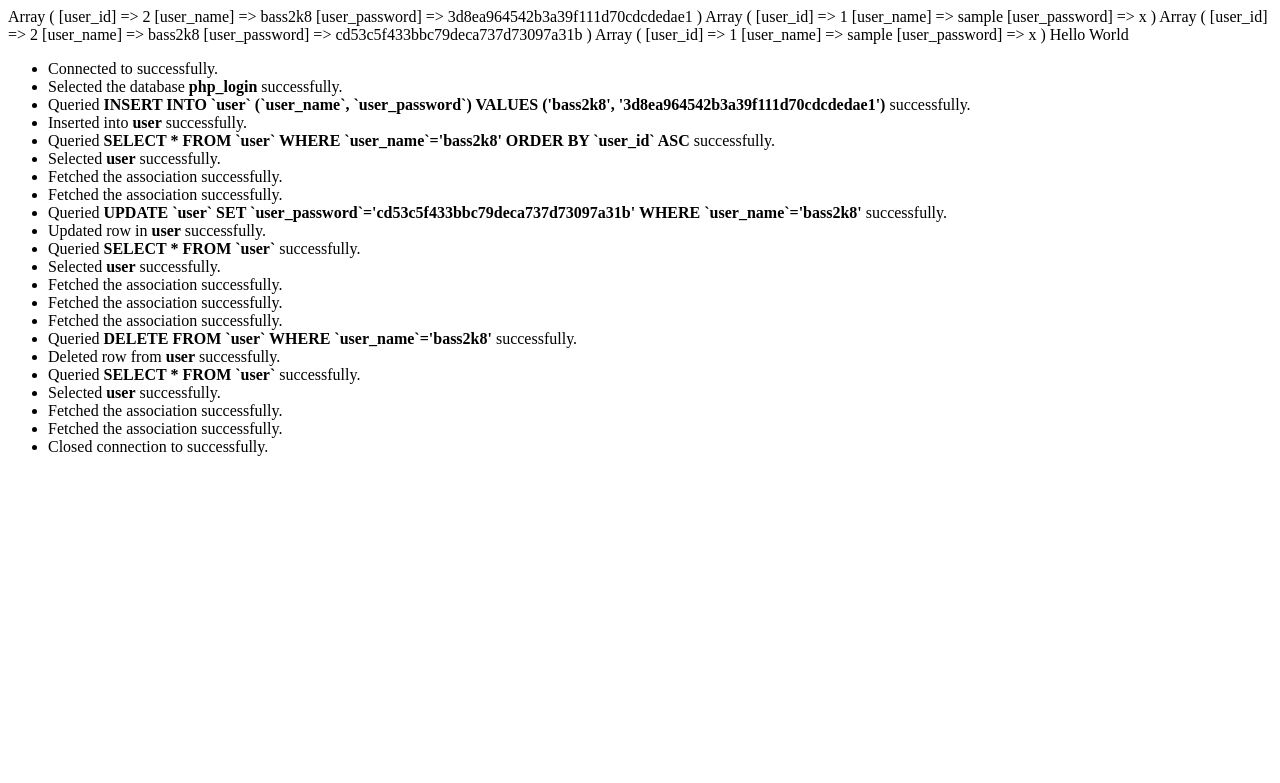
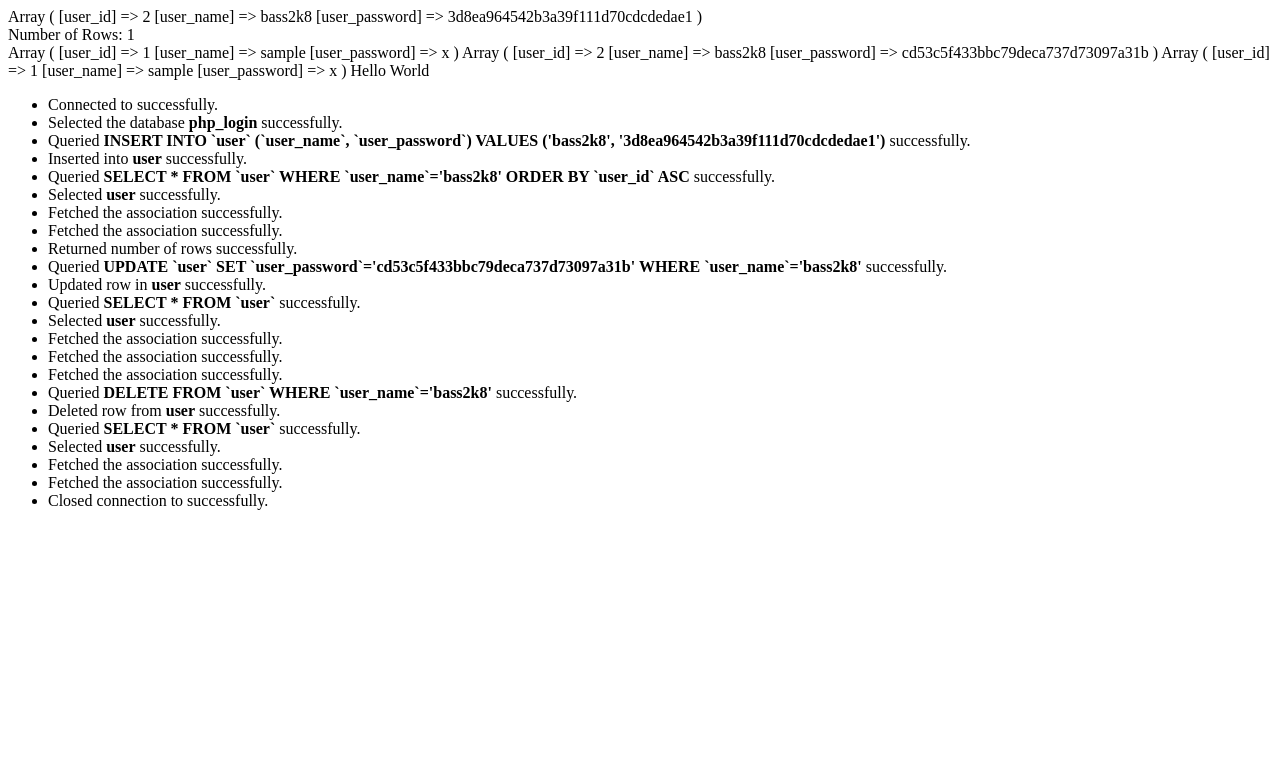
Before and after one commit to bass2k8/php_login, a PHP site: page / in a window 1280 px wide. Shown: the top 783 px of the page. Run offline with PHP 8.4, Linux system fonts and the light colour scheme; tables that the repository leaves empty hold one stand-in row (values such as "Sample post").

Commit message:
New method numberOfRows(), updated to do list

```diff
--- a/inc/db.inc.php
+++ b/inc/db.inc.php
@@ -83,6 +83,33 @@ Class Database {
 		if(!$error_status){
 			if($this->_logging) $this->_log->addToLog("Queried <strong>".$sql."</strong> successfully.");
 			return true;
+		}
+	}
+
+	// Return the number of rows affected by the last SQL statement.
+	public function numberOfRows() {
+		// If a query has been executed, continue.
+		if($this->_query){
+			// If table is selected, fetch the association.
+			if($this->_tableSelected){
+				$numberOfRows=$this->_query->rowCount();
+
+				// If there aren't any PDO errors, return the association.
+				if(!$this->_PDOErrors()){
+					if($this->_logging) $this->_log->addToLog("Returned number of rows successfully.");
+					return $numberOfRows;
+				} else {
+					if($this->_logging) $this->_log->addToLog("Cannot return number of rows; an error occured.");
+					return false;
+				}
+			} else {
+				if($this->_logging) $this->_log->addToLog("Cannot return number of rows; no table is selected.");
+				return false;
+			}
+
+		} else {
+			if($this->_logging) $this->_log->addToLog("Cannot return number of rows; there is no query.");
+			return false;
 		}
 	}
 
--- a/index.php
+++ b/index.php
@@ -15,6 +15,7 @@ $db->selectTable("user", $where, $order);
 while($row = $db->fetchAssociation()) {
 	print_r($row);
 }
+echo "<br />Number of Rows: ".$db->numberOfRows()."<br />";
 
 /* TESTING updateTable() method. */
 $set = array(array("user_password", md5("asdmkasdmlkdm")));
--- a/to do list.txt
+++ b/to do list.txt
@@ -12,3 +12,5 @@ WHAT TO DO
 ***-> Create method updateTable().***
 ***-> Finish method updateTable().***
 ***-> For the insertInto() method, merge the into and values array into one array.***
+***-> Create method numberOfRows().***
+***-> Finish method numberOfRows().***
```
